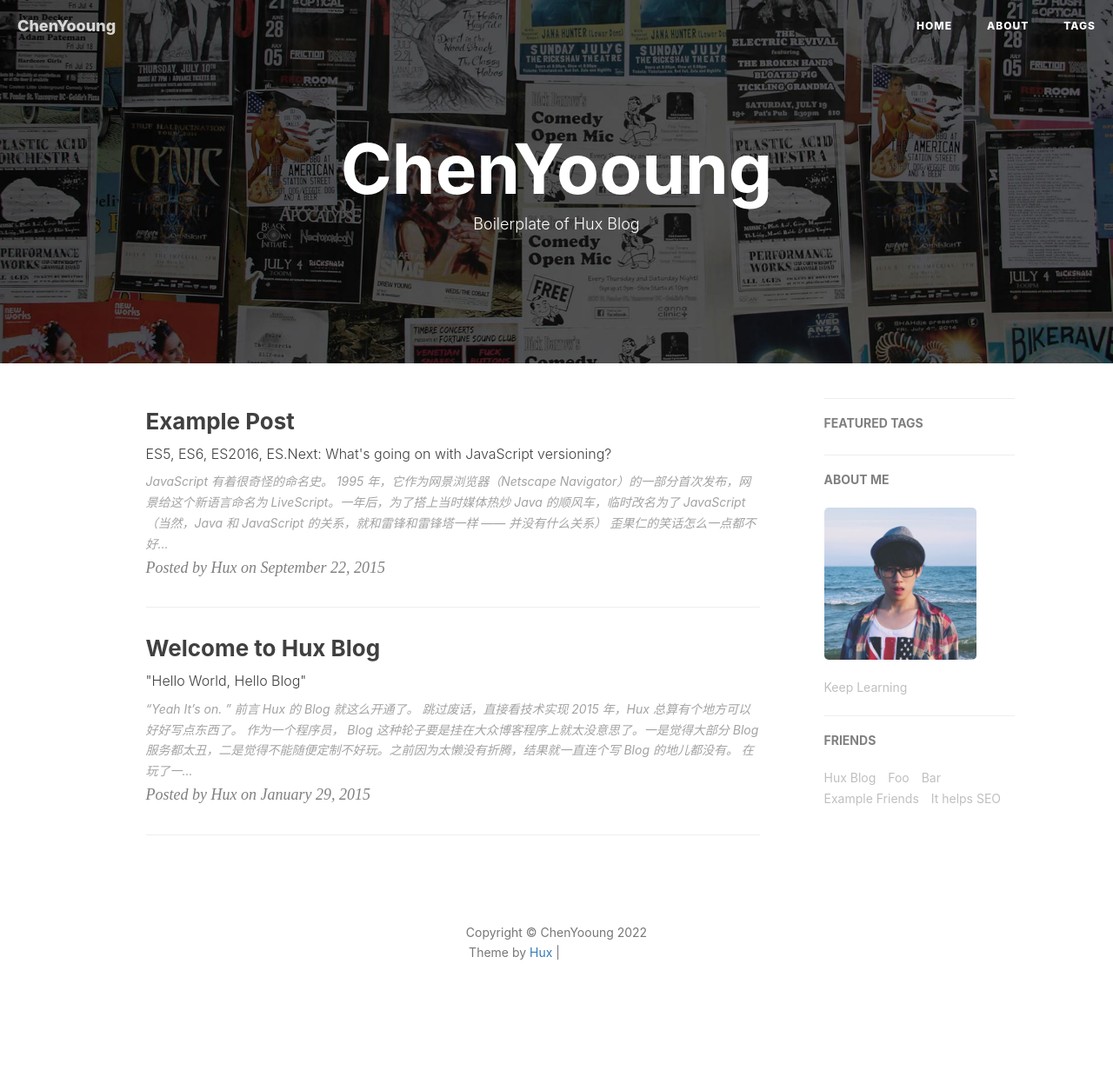
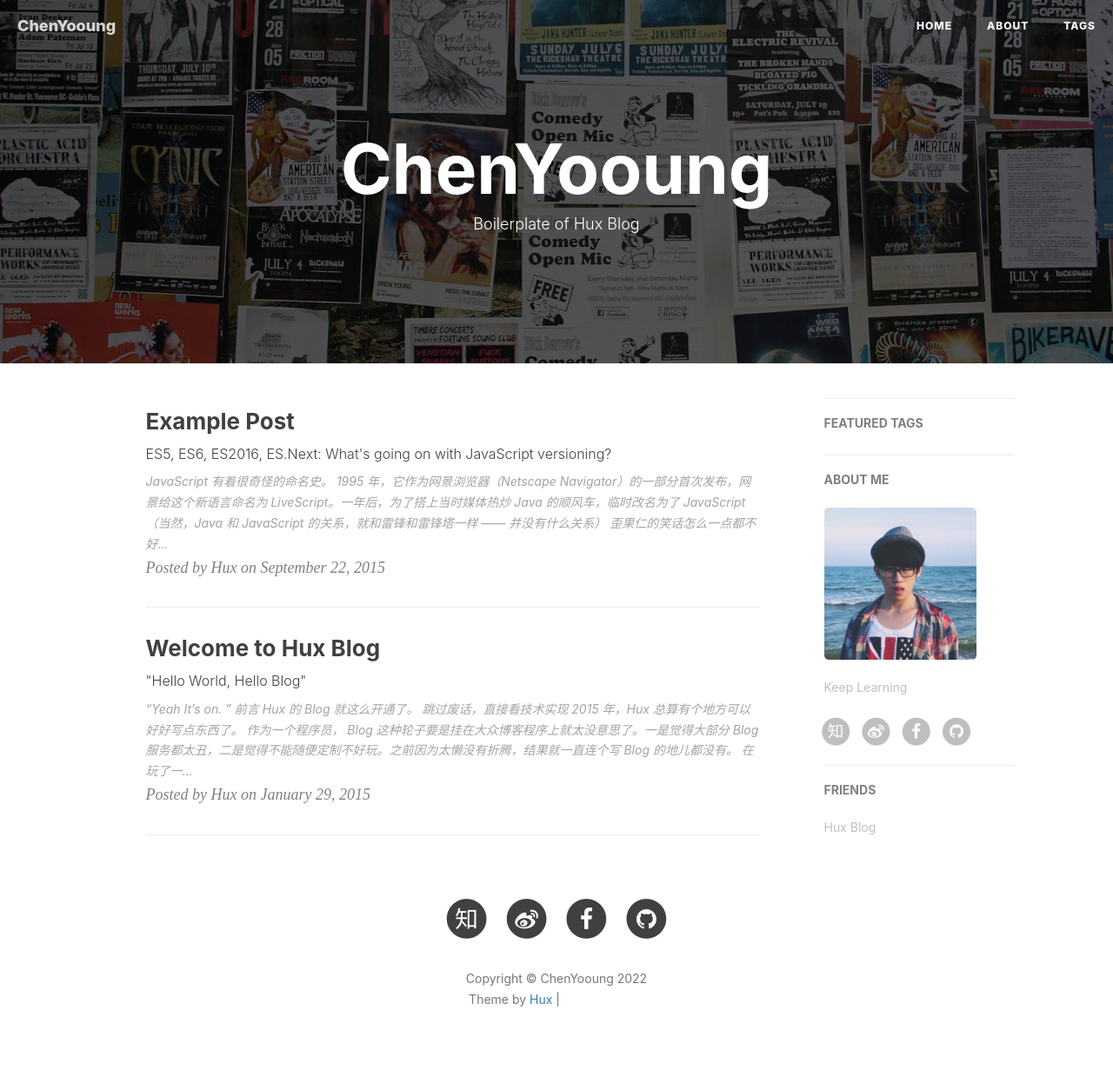
Before and after one commit to ChenYooung/ChenYooung.github.io, a Jekyll site: the page built from index.html, in a window 1280 px wide. Shown: the whole page at 87% size. Built offline with Jekyll 4.4.1, drawn with Linux system fonts in a browser that asks for light colours; nearby versions of some CDN libraries; the list of posts is cut into pages by our own code; comment, search, counter and statistics services are not loaded; before the commit the page ends 1200 px from its top, so only the background shows below that; grey boxes are pictures that could not be loaded.

Commit message:
changed friends

```diff
--- a/_config.yml
+++ b/_config.yml
@@ -12,11 +12,11 @@ baseurl: ""         # for example, '/blog' if your blog hosted on 'host/blog'
 
 # SNS settings
 RSS: false
-# weibo_username:     huxpro
-# zhihu_username:     huxpro
-# github_username:    huxpro
+weibo_username:     huxpro
+zhihu_username:     huxpro
+github_username:    huxpro
 #twitter_username:  huxpro
-# facebook_username:  huxpro
+facebook_username:  huxpro
 
 
 
@@ -84,17 +84,5 @@ friends: [
     {
         title: "Hux Blog",
         href: "http://huangxuan.me"
-    },{
-        title: "Foo",
-        href: "#"
-    },{
-        title: "Bar",
-        href: "#"
-    },{
-        title: "Example Friends",
-        href: "#"
-    },{
-        title: "It helps SEO",
-        href: "#"
     }
 ]
```
